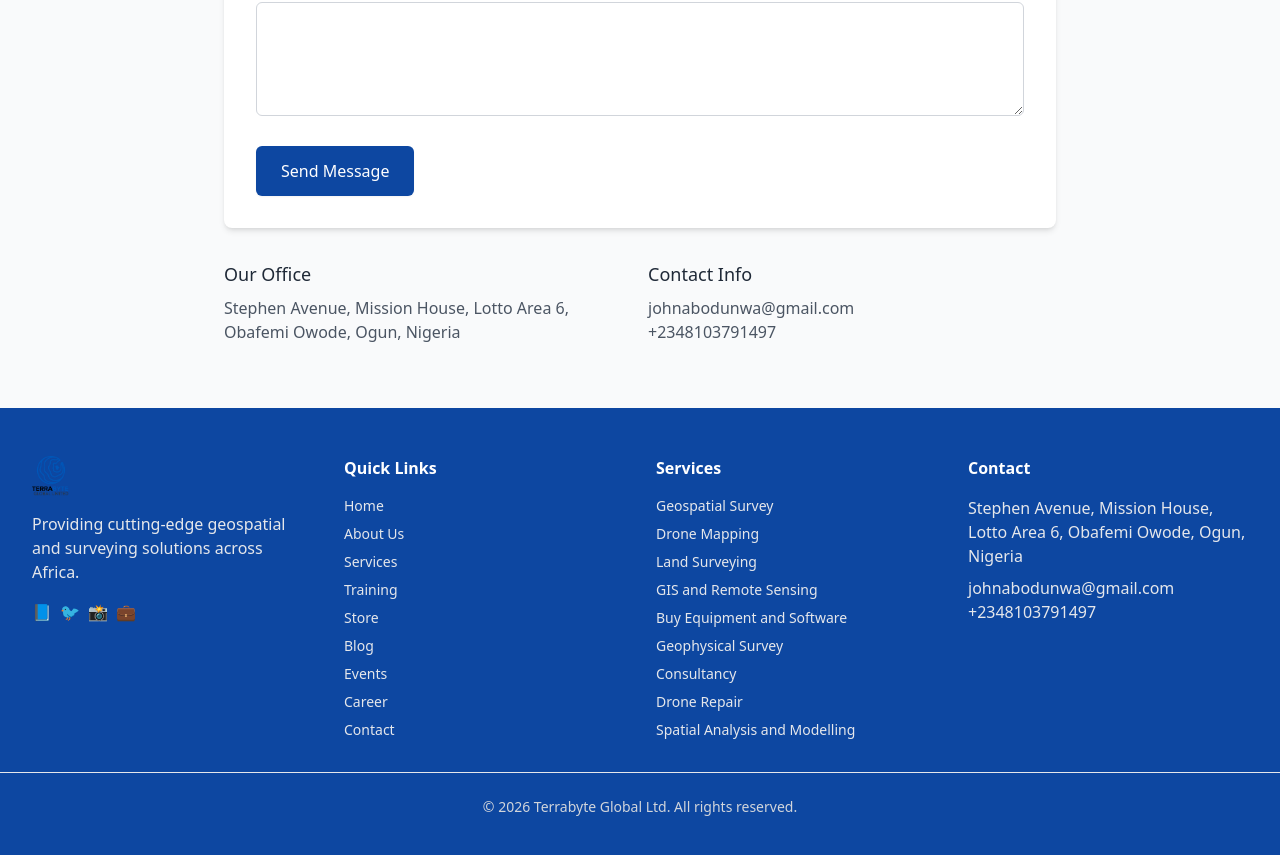
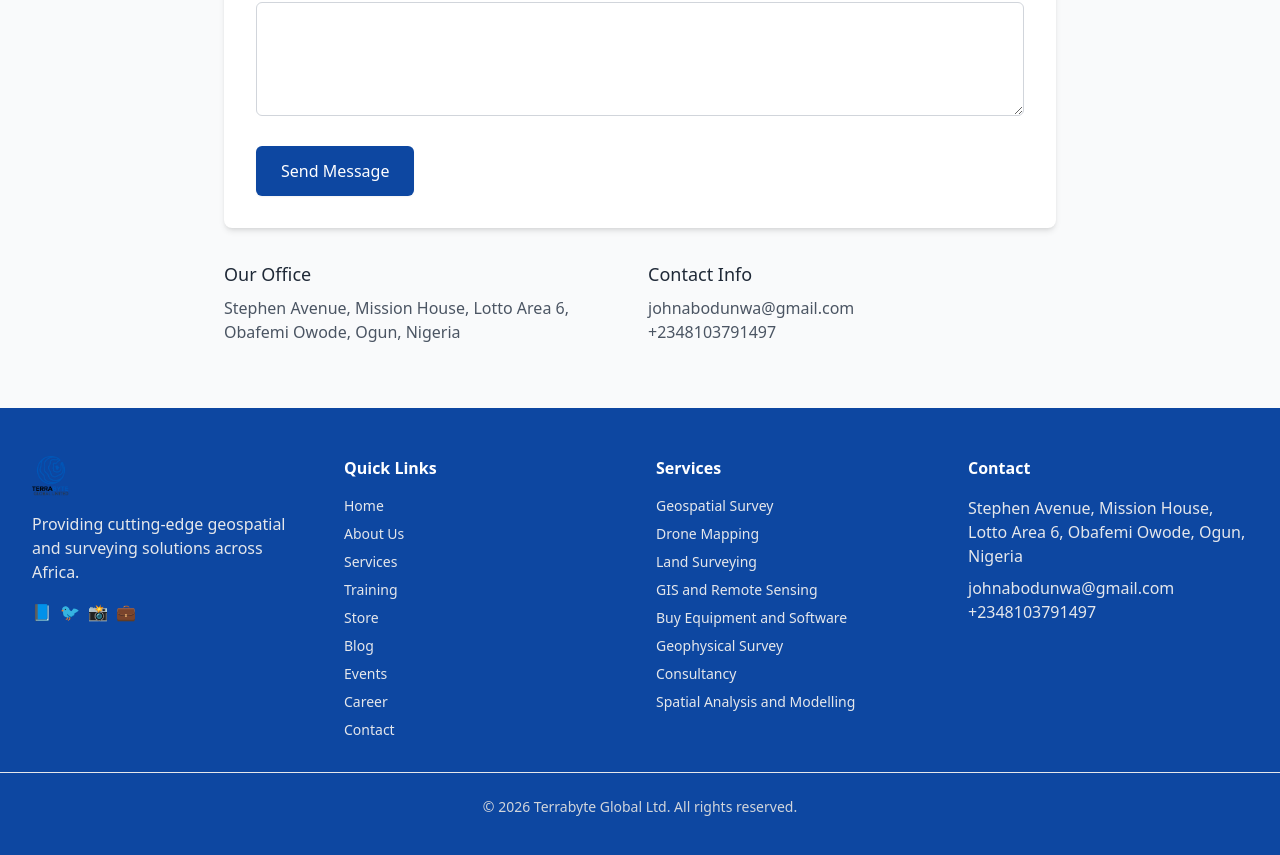
Before and after one commit to Obed-Ojingwa/Geospatial-Technology-and-Surveying, a React (Vite) app in the folder frontend/: page / in a window 1280 px wide. Shown: the part 6767-7622 px from the top of the page. Built offline with nearby package versions, Linux system fonts and the light colour scheme.

Commit message:
Removing drone repair

```diff
--- a/frontend/src/components/Footer.tsx
+++ b/frontend/src/components/Footer.tsx
@@ -50,7 +50,7 @@ const Footer = () => {
             <li><a href="#services" className="hover:text-white transition-colors">Buy Equipment and Software</a></li>
             <li><a href="#services" className="hover:text-white transition-colors">Geophysical Survey</a></li>
             <li><a href="#services" className="hover:text-white transition-colors">Consultancy</a></li>
-            <li><a href="#services" className="hover:text-white transition-colors">Drone Repair</a></li>
+            {/* <li><a href="#services" className="hover:text-white transition-colors">Drone Repair</a></li> */}
             <li><a href="#services" className="hover:text-white transition-colors">Spatial Analysis and Modelling</a></li>
           </ul>
         </div>
```
